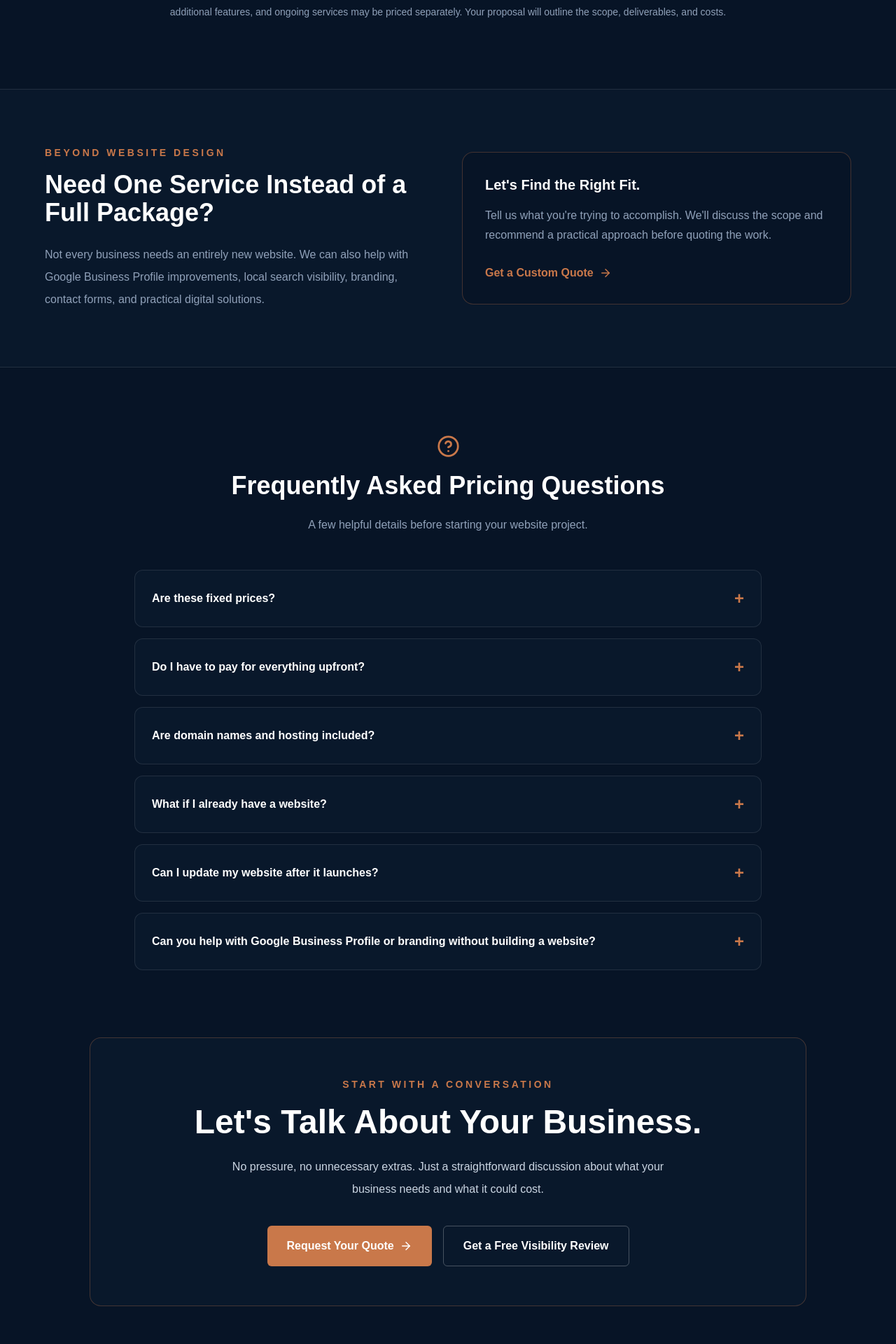
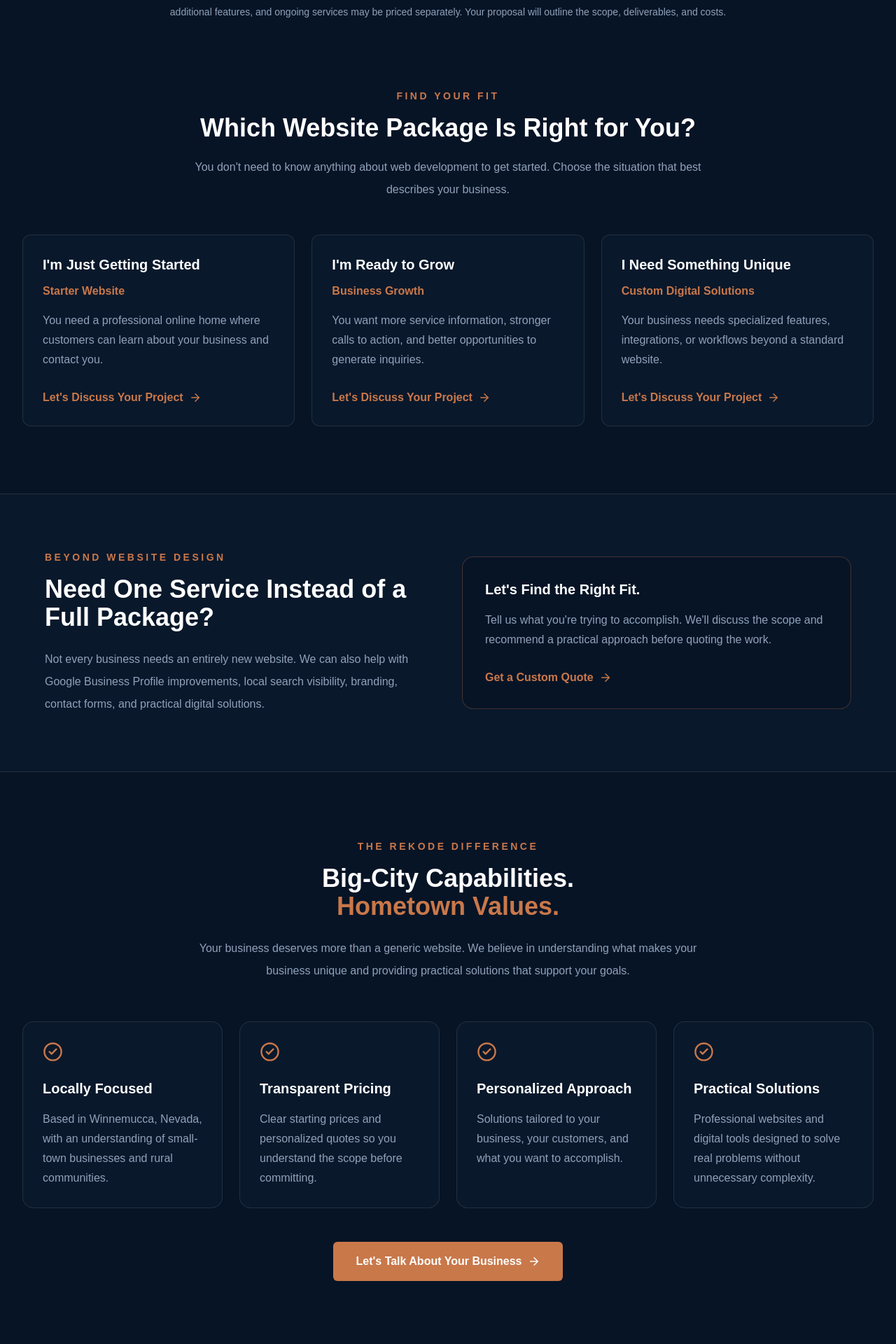
Before and after one commit to rekofke/rekode-digital, a Next.js app: page /pricing in a window 1280 px wide. Shown: the part 1800-3720 px from the top of the page at 70% size. Built offline with nearby package versions, Linux system fonts and the light colour scheme.

Commit message:
Improve pricing conversions and package quote requests

```diff
--- a/app/pricing/page.tsx
+++ b/app/pricing/page.tsx
@@ -269,7 +269,7 @@ export default function PricingPage() {
               "
             >
               These packages are examples of common project
-              scopes. We'll confirm the right fit and final
+              scopes. We&apos;ll confirm the right fit and final
               investment after discussing your business.
             </p>
           </div>
@@ -438,8 +438,7 @@ export default function PricingPage() {
                     "
                   >
                     <Link
-                      href="/contact"
-                      className={item.featured
+                          href={`/contact?package=${encodeURIComponent(item.name)}`}                      className={item.featured
                           ? "flex items-center justify-center gap-2 rounded-md bg-[#C9784A] px-6 py-4 font-semibold text-white transition hover:bg-[#D8895B]"
                           : "flex items-center justify-center gap-2 rounded-md border border-[#C9784A]/60 px-6 py-4 font-semibold text-[#E5A77C] transition hover:bg-[#C9784A] hover:text-white"}
                     >
@@ -470,6 +469,140 @@ export default function PricingPage() {
           </p>
         </div>
       </section>
+
+
+      {/* WHO EACH PACKAGE IS FOR */}
+      <section
+        className="
+          px-6 pb-24
+          bg-[#071426]
+          lg:px-8
+        "
+      >
+        <div
+          className="
+            max-w-7xl
+            mx-auto
+          "
+        >
+          <div
+            className="
+              max-w-3xl
+              mx-auto
+              text-center
+            "
+          >
+            <p
+              className="
+                text-sm font-semibold tracking-[0.25em] text-[#C9784A]
+                uppercase
+              "
+            >
+              Find Your Fit
+            </p>
+
+            <h2
+              className="
+                mt-4
+                text-3xl font-bold
+                sm:text-4xl
+              "
+            >
+              Which Website Package Is Right for You?
+            </h2>
+
+            <p
+              className="
+                mt-5
+                leading-8 text-slate-400
+              "
+            >
+              You don't need to know anything about web
+              development to get started. Choose the situation
+              that best describes your business.
+            </p>
+          </div>
+
+          <div
+            className="
+              grid
+              mt-12
+              gap-6
+              md:grid-cols-3
+            "
+          >
+            {[
+              {
+                title: "I'm Just Getting Started",
+                package: "Starter Website",
+                description:
+                  "You need a professional online home where customers can learn about your business and contact you.",
+              },
+              {
+                title: "I'm Ready to Grow",
+                package: "Business Growth",
+                description:
+                  "You want more service information, stronger calls to action, and better opportunities to generate inquiries.",
+              },
+              {
+                title: "I Need Something Unique",
+                package: "Custom Digital Solutions",
+                description:
+                  "Your business needs specialized features, integrations, or workflows beyond a standard website.",
+              },
+            ].map((item) => (
+              <div
+                key={item.title}
+                className="
+                  p-7
+                  bg-[#09182b]
+                  rounded-xl border border-white/10
+                "
+              >
+                <h3
+                  className="
+                    text-xl font-bold text-white
+                  "
+                >
+                  {item.title}
+                </h3>
+
+                <p
+                  className="
+                    mt-3
+                    font-semibold text-[#C9784A]
+                  "
+                >
+                  {item.package}
+                </p>
+
+                <p
+                  className="
+                    mt-4
+                    leading-7 text-slate-400
+                  "
+                >
+                  {item.description}
+                </p>
+
+                <Link
+                  href="/contact"
+                  className="
+                    inline-flex
+                    mt-7
+                    font-semibold text-[#C9784A]
+                    items-center gap-2 transition hover:text-[#E5A77C]
+                  "
+                >
+                  Let's Discuss Your Project
+                  <ArrowRight size={18} />
+                </Link>
+              </div>
+            ))}
+          </div>
+        </div>
+      </section>
+
 
       {/* FLEXIBLE SERVICES */}
       <section
@@ -535,7 +668,7 @@ export default function PricingPage() {
                 text-xl font-bold
               "
             >
-              Let's Find the Right Fit.
+              Let&apos;s Find the Right Fit.
             </h3>
 
             <p
@@ -544,8 +677,8 @@ export default function PricingPage() {
                 leading-7 text-slate-400
               "
             >
-              Tell us what you're trying to accomplish.
-              We'll discuss the scope and recommend a
+              Tell us what you&apos;re trying to accomplish.
+              We&apos;ll discuss the scope and recommend a
               practical approach before quoting the work.
             </p>
 
@@ -564,6 +697,161 @@ export default function PricingPage() {
           </div>
         </div>
       </section>
+
+
+      {/* WHY CHOOSE REKODE DIGITAL */}
+      <section
+        className="
+          px-6 py-24
+          bg-[#071426]
+          lg:px-8
+        "
+      >
+        <div
+          className="
+            max-w-7xl
+            mx-auto
+          "
+        >
+          <div
+            className="
+              max-w-3xl
+              mx-auto
+              text-center
+            "
+          >
+            <p
+              className="
+                text-sm font-semibold tracking-[0.25em] text-[#C9784A]
+                uppercase
+              "
+            >
+              The Rekode Difference
+            </p>
+
+            <h2
+              className="
+                mt-4
+                text-3xl font-bold
+                sm:text-4xl
+              "
+            >
+              Big-City Capabilities.
+              <span
+                className="
+                  block
+                  text-[#C9784A]
+                "
+              >
+                Hometown Values.
+              </span>
+            </h2>
+
+            <p
+              className="
+                mt-6
+                leading-8 text-slate-400
+              "
+            >
+              Your business deserves more than a generic
+              website. We believe in understanding what
+              makes your business unique and providing
+              practical solutions that support your goals.
+            </p>
+          </div>
+
+          <div
+            className="
+              grid
+              mt-14
+              gap-6
+              md:grid-cols-2
+              lg:grid-cols-4
+            "
+          >
+            {[
+              {
+                title: "Locally Focused",
+                description:
+                  "Based in Winnemucca, Nevada, with an understanding of small-town businesses and rural communities.",
+              },
+              {
+                title: "Transparent Pricing",
+                description:
+                  "Clear starting prices and personalized quotes so you understand the scope before committing.",
+              },
+              {
+                title: "Personalized Approach",
+                description:
+                  "Solutions tailored to your business, your customers, and what you want to accomplish.",
+              },
+              {
+                title: "Practical Solutions",
+                description:
+                  "Professional websites and digital tools designed to solve real problems without unnecessary complexity.",
+              },
+            ].map((item) => (
+              <div
+                key={item.title}
+                className="
+                  p-7
+                  bg-[#09182b]
+                  rounded-2xl border border-white/10
+                  transition hover:border-[#C9784A]/40
+                "
+              >
+                <CheckCircle2
+                  size={29}
+                  className="
+                    text-[#C9784A]
+                  "
+                />
+
+                <h3
+                  className="
+                    mt-6
+                    text-xl font-bold
+                  "
+                >
+                  {item.title}
+                </h3>
+
+                <p
+                  className="
+                    mt-4
+                    leading-7 text-slate-400
+                  "
+                >
+                  {item.description}
+                </p>
+              </div>
+            ))}
+          </div>
+
+          <div
+            className="
+              mt-12
+              text-center
+            "
+          >
+            <Link
+              href="/contact"
+              className="
+                inline-flex
+                px-8 py-4
+                font-semibold text-white
+                bg-[#C9784A]
+                rounded-md
+                items-center justify-center gap-2 transition hover:bg-[#D8895B]
+              "
+            >
+              Let's Talk About Your Business
+              <ArrowRight size={18} />
+            </Link>
+          </div>
+        </div>
+      </section>
+
 
       {/* PRICING FAQ */}
       <section
@@ -695,7 +983,7 @@ export default function PricingPage() {
               sm:text-5xl
             "
           >
-            Let's Talk About Your Business.
+            Let&apos;s Talk About Your Business.
           </h2>
 
           <p
--- a/components/ContactForm.tsx
+++ b/components/ContactForm.tsx
@@ -1,42 +1,52 @@
 
 "use client";
 
-import {
-  useState,
-  useRef,
-  type FormEvent,
-} from "react";
+import { useEffect, useRef, useState, type FormEvent } from "react";
+import { Send, CheckCircle, AlertCircle } from "lucide-react";
 
-import {
-  Send,
-  CheckCircle,
-  AlertCircle,
-} from "lucide-react";
+const allowedPackages = [
+  "Starter Website",
+  "Business Growth",
+  "Custom Digital Solutions",
+];
+
+const fieldStyle =
+  "w-full rounded-md border border-white/15 bg-[#071426] px-4 py-3.5 text-white outline-none transition placeholder:text-slate-500 focus:border-[#C9784A]";
 
 export default function ContactForm() {
   const [isSubmitting, setIsSubmitting] = useState(false);
-
   const [status, setStatus] = useState<
     "idle" | "success" | "error"
   >("idle");
 
+  const [selectedPackage, setSelectedPackage] = useState("");
   const notificationRef = useRef<HTMLDivElement>(null);
 
-  const fieldStyle =
-    "w-full rounded-md border border-white/15 bg-[#071426] px-4 py-3.5 text-white outline-none transition placeholder:text-slate-500 focus:border-[#C9784A]";
+  // Read the selected package from the Pricing page URL.
+  useEffect(() => {
+    const params = new URLSearchParams(window.location.search);
+    const packageName = params.get("package");
 
-  function showNotification() {
-    requestAnimationFrame(() => {
-      notificationRef.current?.scrollIntoView({
+    if (packageName && allowedPackages.includes(packageName)) {
+      setSelectedPackage(packageName);
+    }
+  }, []);
+
+  // Scroll to the confirmation after it appears.
+  useEffect(() => {
+    if (status !== "success" && status !== "error") return;
+
+    const notification = notificationRef.current;
+
+    if (notification) {
+      notification.scrollIntoView({
         behavior: "smooth",
         block: "center",
       });
 
-      notificationRef.current?.focus({
-        preventScroll: true,
-      });
-    });
-  }
+      notification.focus({ preventScroll: true });
+    }
+  }, [status]);
 
   async function handleSubmit(
     event: FormEvent<HTMLFormElement>
@@ -51,6 +61,17 @@ export default function ContactForm() {
     const form = event.currentTarget;
     const formData = new FormData(form);
 
+    const originalMessage = String(
+      formData.get("message") || ""
+    );
+
+    const fullMessage = selectedPackage
+      ? "Package requested: " +
+        selectedPackage +
+        "\n\n" +
+        originalMessage
+      : originalMessage;
+
     const submission = {
       name: formData.get("name"),
       business: formData.get("business"),
@@ -58,7 +79,7 @@ export default function ContactForm() {
       phone: formData.get("phone"),
       website: formData.get("website"),
       service: formData.get("service"),
-      message: formData.get("message"),
+      message: fullMessage,
     };
 
     try {
@@ -76,11 +97,9 @@ export default function ContactForm() {
 
       form.reset();
       setStatus("success");
-      showNotification();
     } catch (error) {
       console.error("Contact form error:", error);
       setStatus("error");
-      showNotification();
     } finally {
       setIsSubmitting(false);
     }
@@ -93,13 +112,50 @@ export default function ContactForm() {
         mt-8 space-y-6
       "
     >
-      {/* SUCCESS CONFIRMATION */}
+      {/* SELECTED WEBSITE PACKAGE */}
+      {selectedPackage && (
+        <div
+          className="
+            p-5
+            bg-[#C9784A]/10
+            rounded-xl border border-[#C9784A]/40
+          "
+        >
+          <p
+            className="
+              text-sm font-semibold text-[#C9784A]
+            "
+          >
+            Your Selected Package
+          </p>
+
+          <p
+            className="
+              mt-2
+              text-xl font-bold text-white
+            "
+          >
+            {selectedPackage}
+          </p>
+
+          <p
+            className="
+              mt-2
+              text-sm leading-6 text-slate-300
+            "
+          >
+            Tell us about your project and we'll prepare
+            a personalized quote.
+          </p>
+        </div>
+      )}
+
+      {/* SUCCESS MESSAGE */}
       {status === "success" && (
         <div
           ref={notificationRef}
           tabIndex={-1}
           role="status"
-          aria-live="polite"
           className="
             p-6
             text-center
@@ -138,7 +194,7 @@ export default function ContactForm() {
         </div>
       )}
 
-      {/* ERROR NOTIFICATION */}
+      {/* ERROR MESSAGE */}
       {status === "error" && (
         <div
           ref={notificationRef}
@@ -386,7 +442,7 @@ export default function ContactForm() {
         />
       </div>
 
-      {/* SUBMIT BUTTON */}
+      {/* SEND BUTTON */}
       <button
         type="submit"
         disabled={isSubmitting}
```
